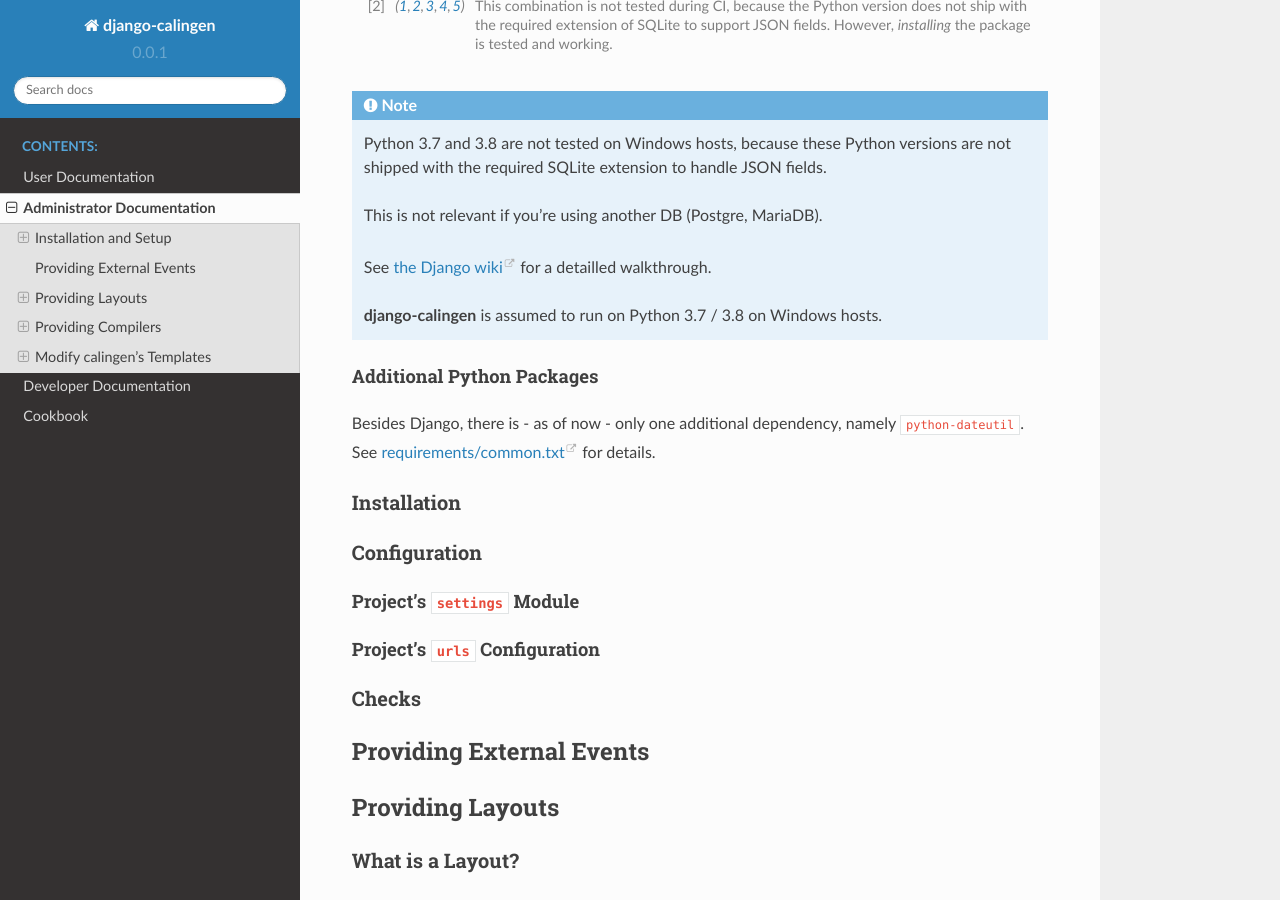
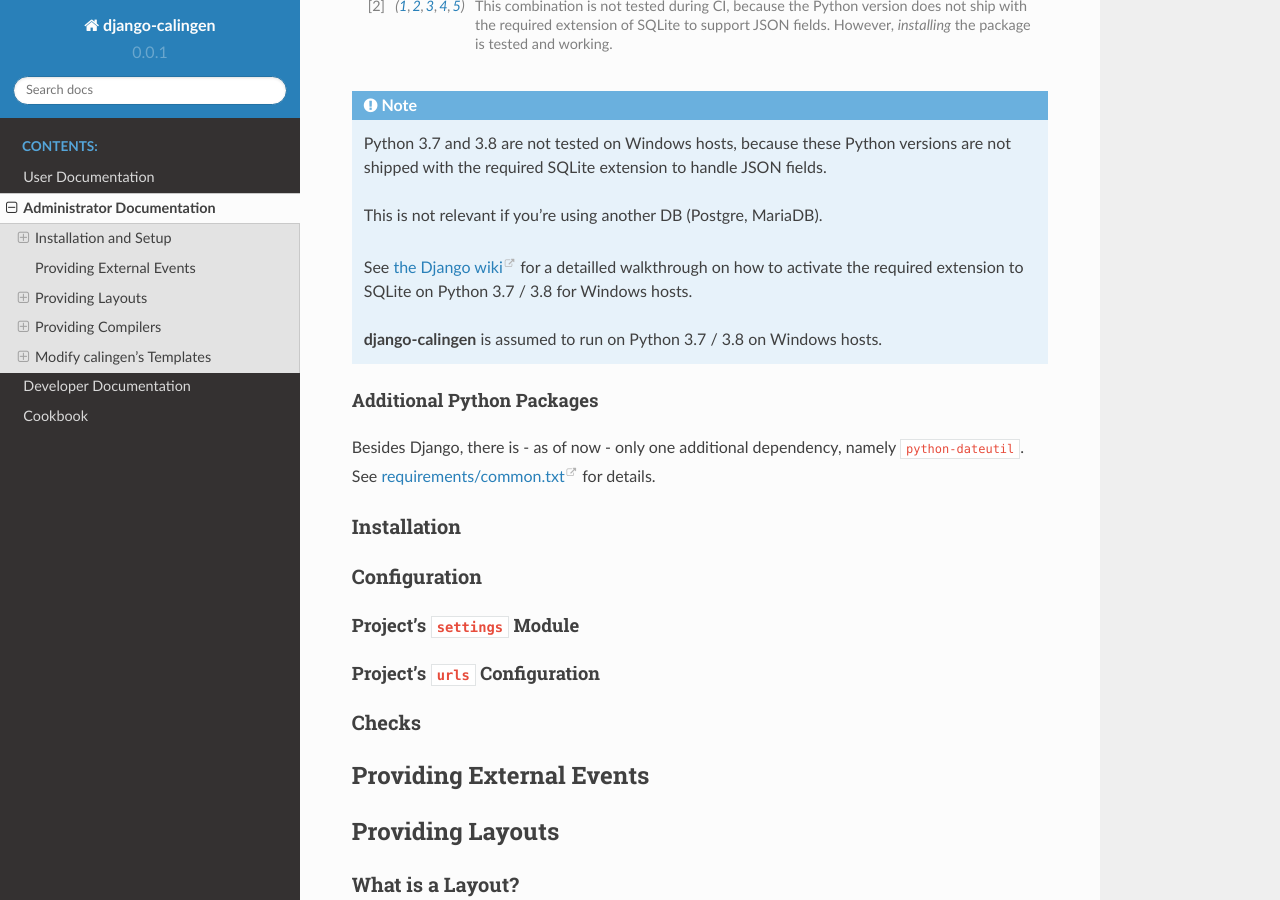
Before and after one commit to Mischback/django-calingen, a Sphinx documentation site: the page built from docs/source/admin-doc.rst, in a window 1280 px wide and 900 px high, scrolled down 950 px. Built offline with Sphinx 7.4.7 and the Read the Docs theme 2.0.0, drawn with Linux system fonts in a browser that asks for light colours; pages that are not in the unit, such as notebooks, are missing from menus; the version number is read from the project's files by our own code.

Commit message:
Fix note on SQLite on Windows hosts

```diff
--- a/docs/source/admin-doc.rst
+++ b/docs/source/admin-doc.rst
@@ -34,7 +34,8 @@
   This is not relevant if you're using another DB (Postgre, MariaDB).
 
   See `the Django wiki <https://code.djangoproject.com/wiki/JSON1Extension>`_
-  for a detailled walkthrough.
+  for a detailled walkthrough on how to activate the required extension to
+  SQLite on Python 3.7 / 3.8 for Windows hosts.
 
   |calingen| is assumed to run on Python 3.7 / 3.8 on Windows hosts.
 
```
